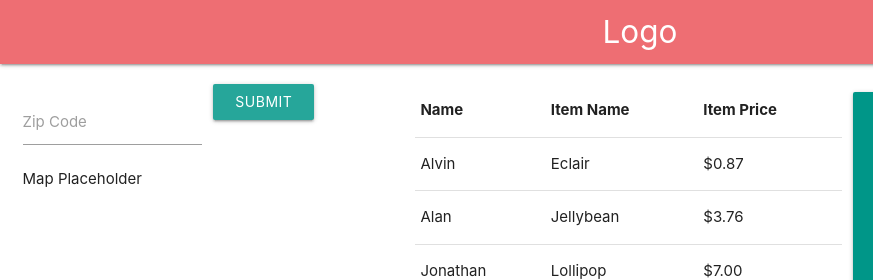
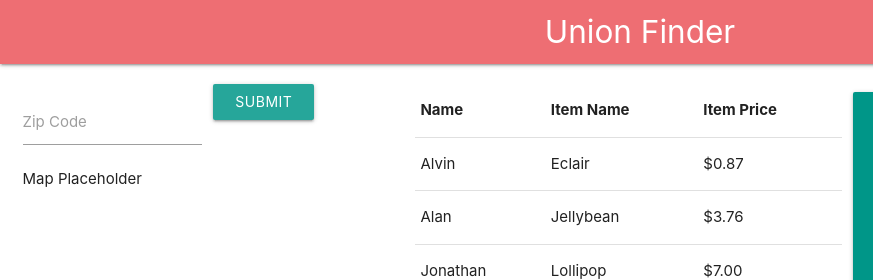
Before and after one commit to JJoanet/Unify, a plain HTML site: page index.html in a window 1280 px wide. Shown: the top 280 px of the page, 0-873 px from the left. Drawn offline with nearby package versions, Linux system fonts and the light colour scheme.

Commit message:
changed website title, reflected in navbar title

```diff
--- a/index.html
+++ b/index.html
@@ -6,7 +6,7 @@
     <meta name="viewport" content="width=device-width, initial-scale=1.0">
     <link rel = "stylesheet" href = "https://cdnjs.cloudflare.com/ajax/libs/materialize/1.0.0/css/materialize.min.css">
     <link rel = "stylesheet" href = "./Assets/style.css">
-    <title>Document</title>
+    <title>Union Finder</title>
 </head>
 <body>
 
@@ -16,7 +16,7 @@
 <header id = top class="row col s12 navbar-fixed">
   <nav>
     <div class="nav-wrapper">
-      <a href="#!" class="brand-logo center">Logo</a>
+      <a href="#!" class="brand-logo center">Union Finder</a>
       <ul class="right">
         <!-- Dropdown Trigger -->
         <li><a class="dropdown-trigger" href="#!" data-target="dropdown1"><i class="material-icons right"><img src = "./Assets/Imgs/hamburger-icon.png"></i></a></li>
```
